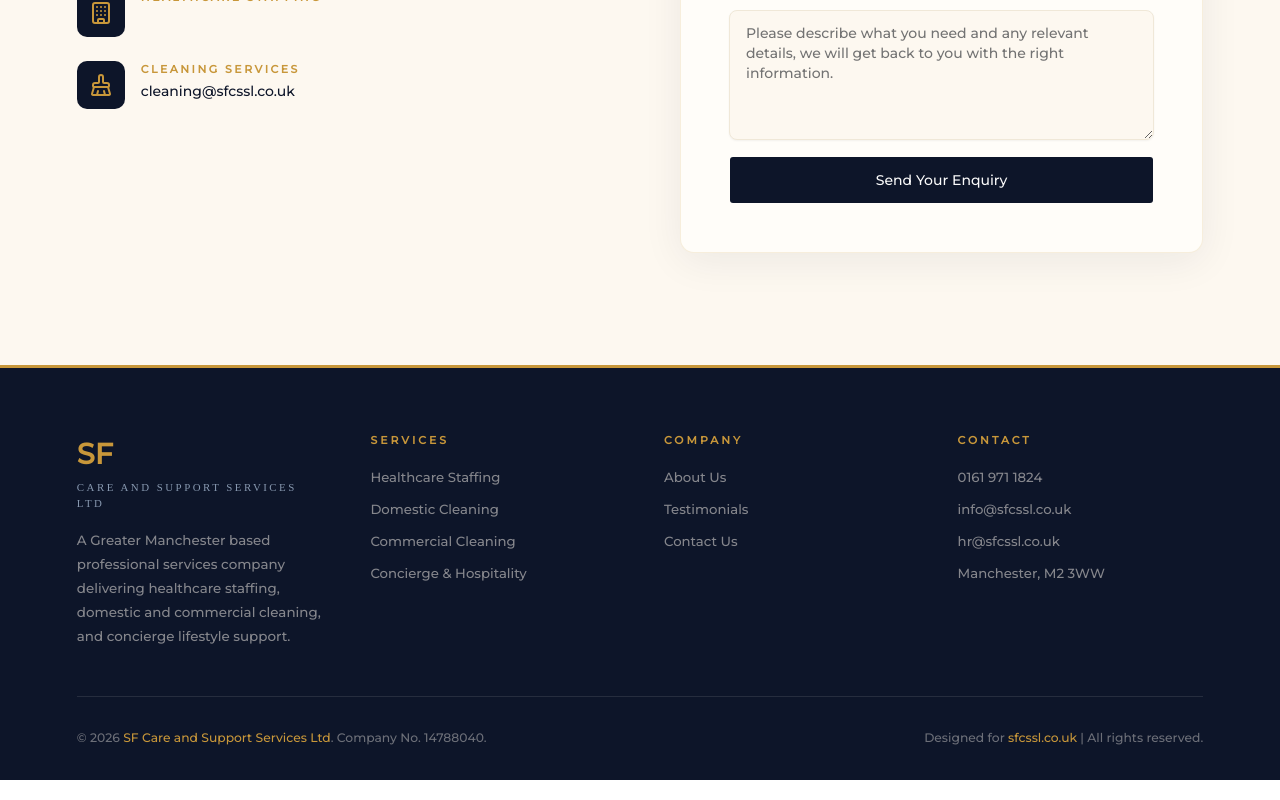
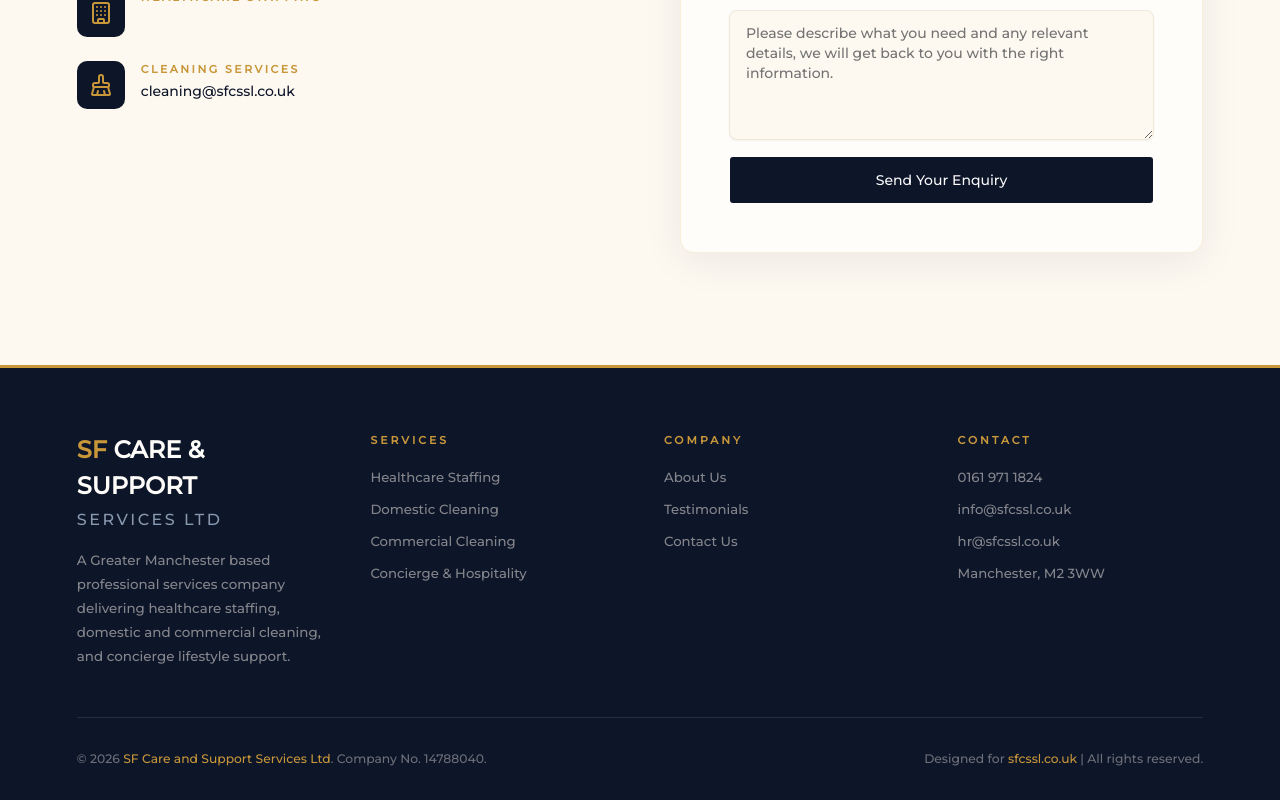
Before and after one commit to theNubiadev/sfcssl, a Next.js app: page / in a window 1280 px wide. Shown: the part 5173-5973 px from the top of the page. Built offline with nearby package versions, Linux system fonts and the light colour scheme.

Commit message:
style: update Footer branding text for improved clarity and consistency

```diff
--- a/components/Footer.tsx
+++ b/components/Footer.tsx
@@ -4,11 +4,11 @@
       <footer className="bg-main px-[6%] pt-16 pb-8 border-t-[3px] border-sub">
         <div className="grid md:grid-cols-2 lg:grid-cols-4 gap-12 mb-12">
           <div>
-            <span className="font-mont text-[1.8rem] font-bold text-[#fffdf9] block mb-1">
-              <span className="text-sub">SF</span>
+            <span className="font-mont text-[1.5rem]  capitalize font-bold text-[#fffdf9] block mb-1">
+              <span className="text-sub capitalize">SF</span>   CARE & SUPPORT
             </span>
-            <span className="text-[0.68rem] tracking-[2.5px] uppercase text-[#8899b0] block mb-4">
-              Care and Support Services Ltd
+            <span className="text-[1rem] tracking-[2.5px] font-mont uppercase text-[#8899b0] block mb-4">
+             Services Ltd
             </span>
             <p className="text-[0.84rem] font-mont text-[#fdf8f0]/50 leading-[1.8] max-w-75">
               A Greater Manchester based professional services company
```
